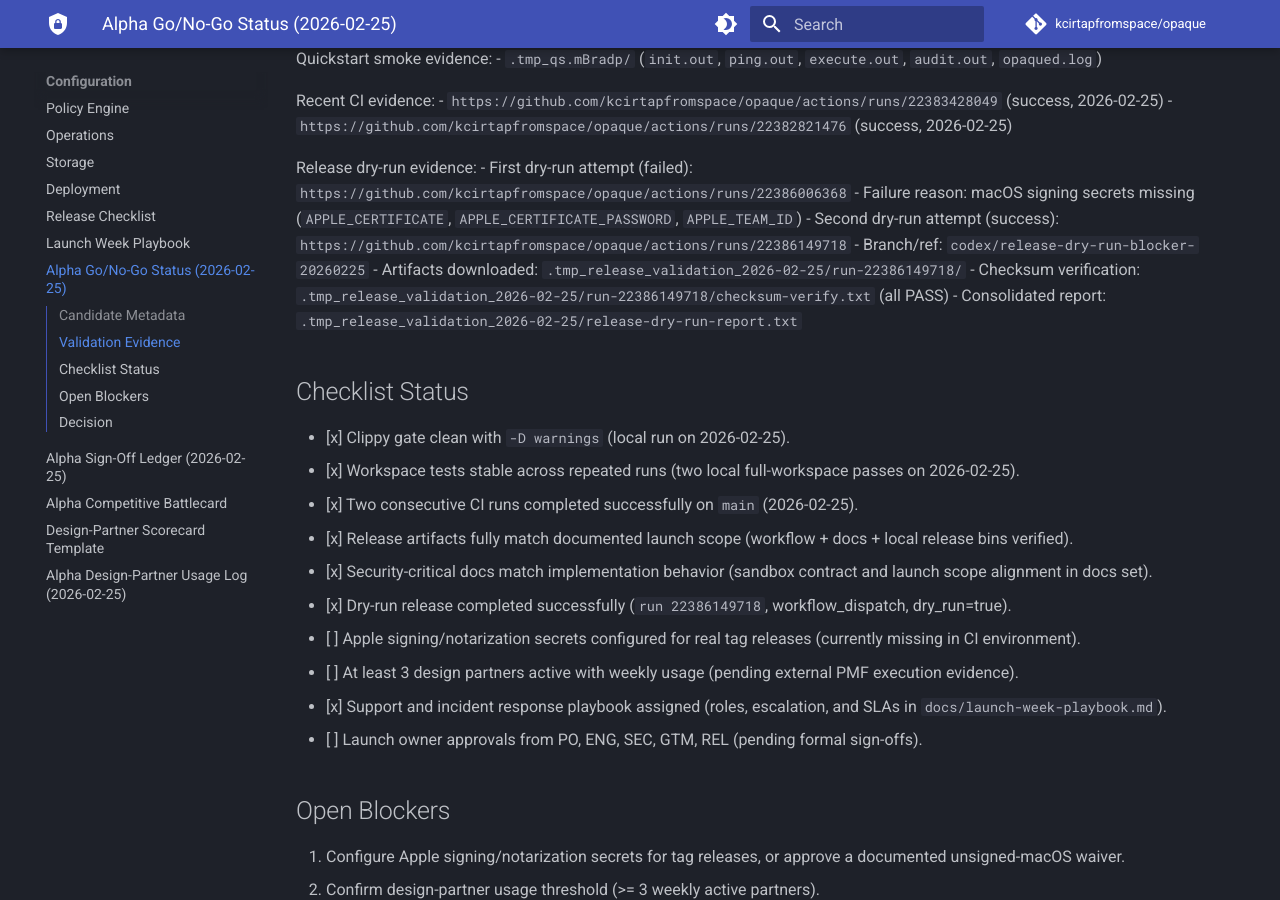
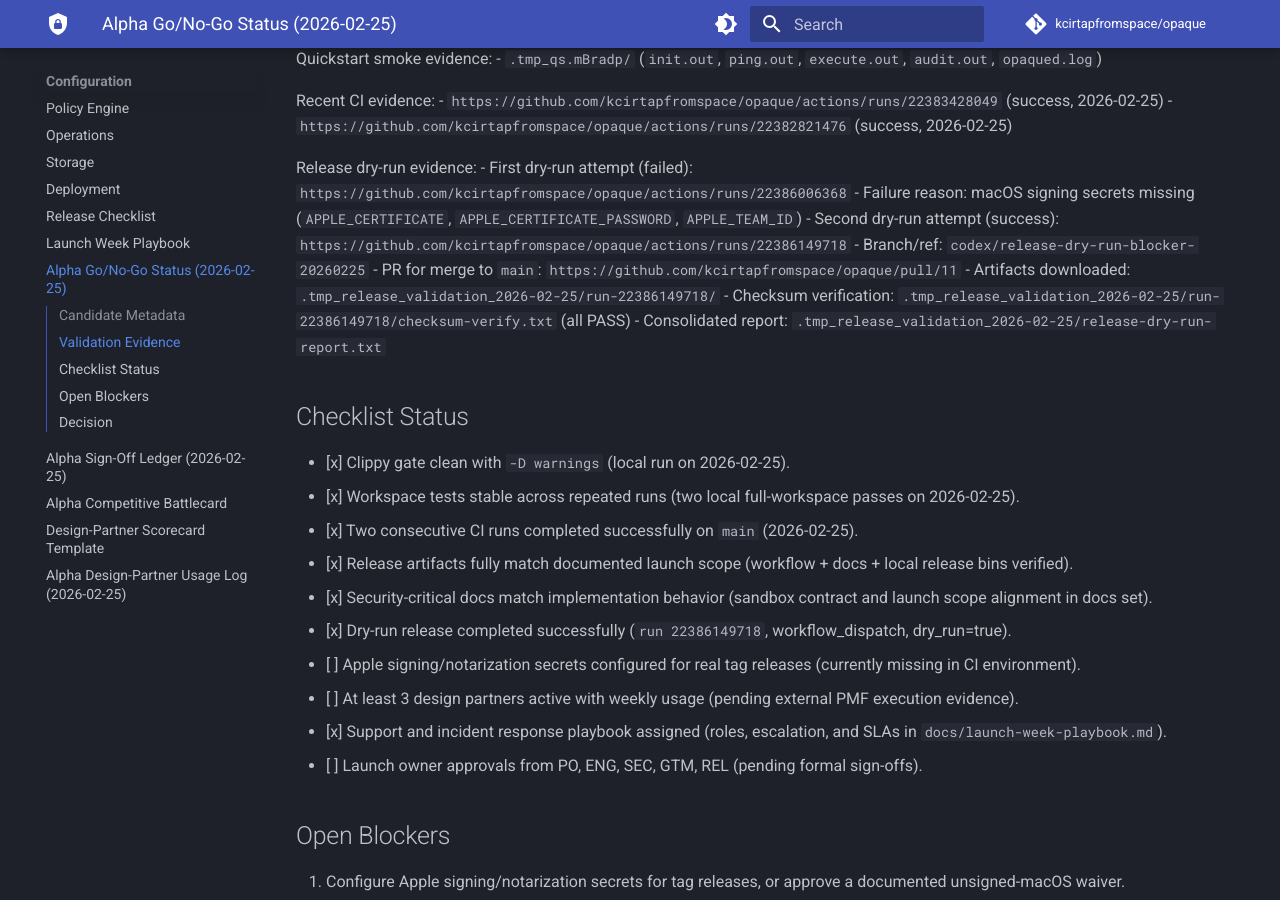
Before and after one commit to kcirtapfromspace/opaque, an MkDocs documentation site: the page built from docs/alpha-go-no-go-status-2026-02-25.md, in a window 1280 px wide and 900 px high, scrolled down 650 px. Built offline with MkDocs 1.6.1 and Material for MkDocs 9.7.7, drawn with Linux system fonts in a browser that asks for light colours; comment, search, counter and statistics services are not loaded.

Commit message:
Link release dry-run evidence to PR

```diff
--- a/docs/alpha-go-no-go-status-2026-02-25.md
+++ b/docs/alpha-go-no-go-status-2026-02-25.md
@@ -39,6 +39,7 @@ Release dry-run evidence:
   - Failure reason: macOS signing secrets missing (`APPLE_CERTIFICATE`, `APPLE_CERTIFICATE_PASSWORD`, `APPLE_TEAM_ID`)
 - Second dry-run attempt (success): `https://github.com/kcirtapfromspace/opaque/actions/runs/22386149718`
   - Branch/ref: `codex/release-dry-run-blocker-20260225`
+  - PR for merge to `main`: `https://github.com/kcirtapfromspace/opaque/pull/11`
   - Artifacts downloaded: `.tmp_release_validation_2026-02-25/run-22386149718/`
   - Checksum verification: `.tmp_release_validation_2026-02-25/run-22386149718/checksum-verify.txt` (all PASS)
   - Consolidated report: `.tmp_release_validation_2026-02-25/release-dry-run-report.txt`
```
